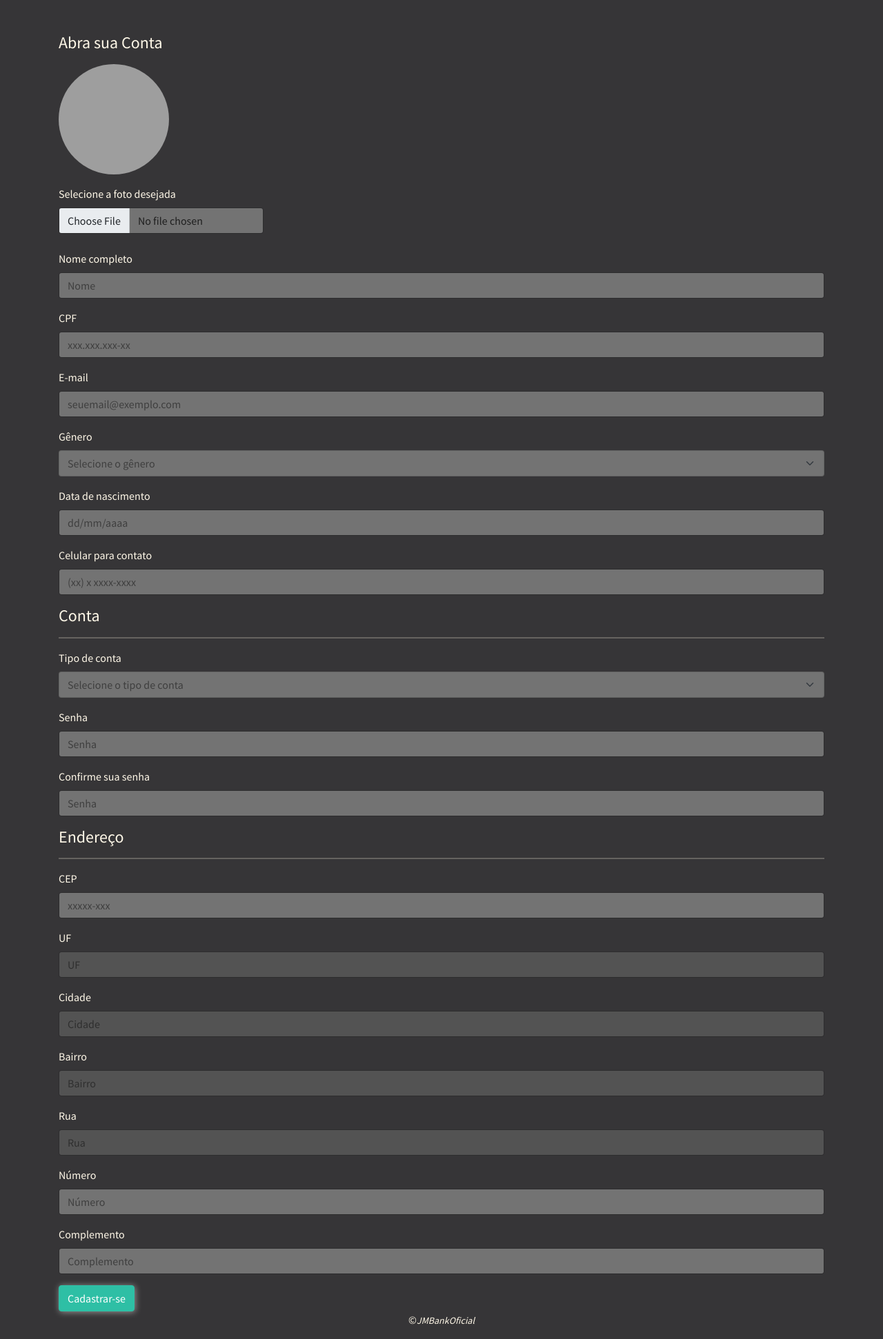
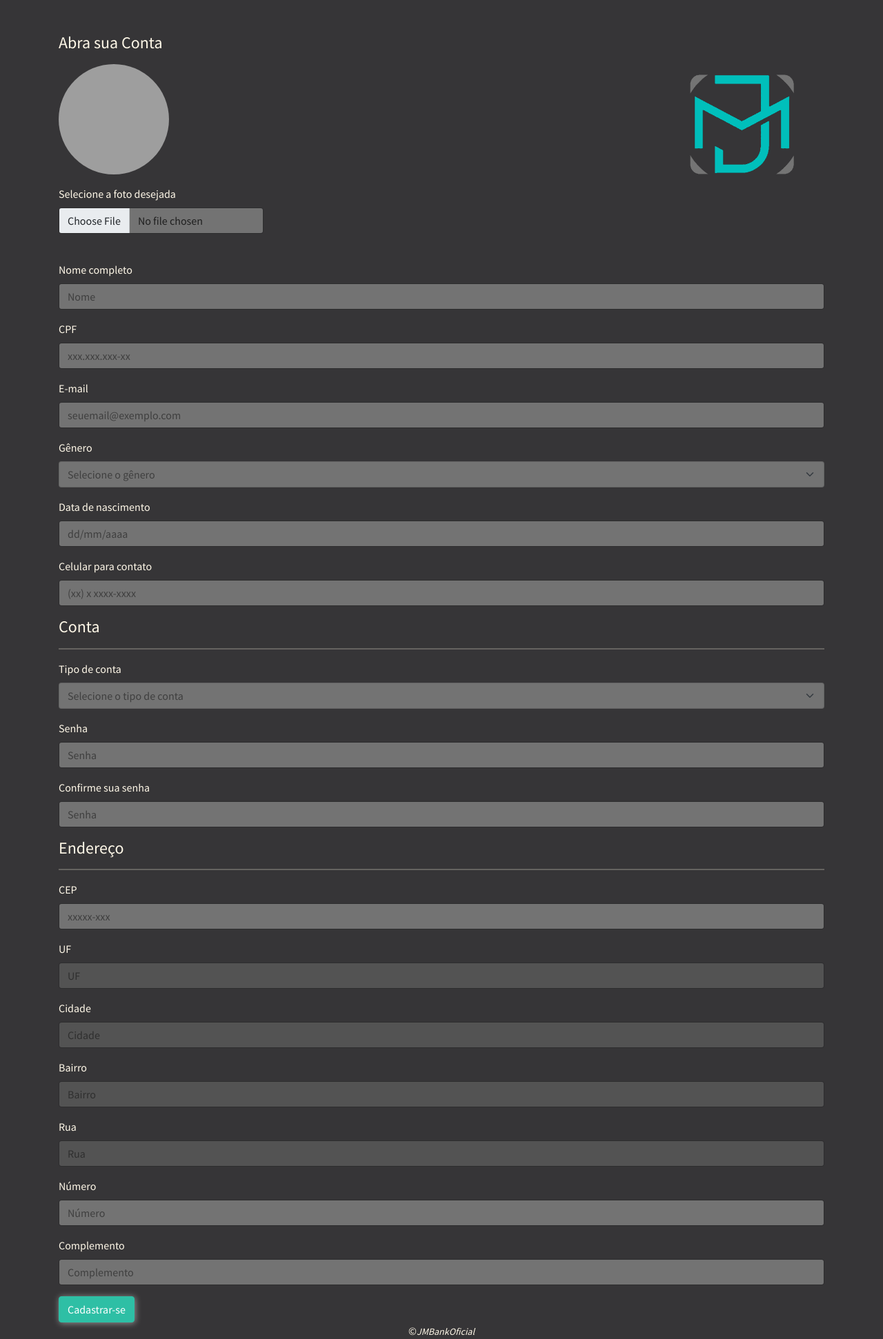
Before and after one commit to MatheusLTrindade/ProjetoIntegrador2, a Flask app: page /open_account in a window 1280 px wide. Shown: the whole page at 69% size. Before the commit the page ends 1921 px from the top, so only its background shows below. Run offline with Flask 2, Linux system fonts and the light colour scheme; parts of the project's set-up code (start-up, migrations or seed data) failed here and were passed over; some libraries are stand-ins or nearby versions; grey boxes are pictures that could not be loaded.

Commit message:
include logo

```diff
--- a/static/css/adm/style_adm.css
+++ b/static/css/adm/style_adm.css
@@ -4,6 +4,7 @@
 /* =================== ROOT VARIABLES ==================== */
 :root{
     /* == COLOR == */
+    --ligth-sea-green: #26BFBA;
     --color-primary: #7380EC;
     --color-danger: #FF7782;
     --color-success: #41F1B6;
@@ -180,6 +181,10 @@ aside .logo{
 aside .logo img{
     width: 2rem;
     height: 2rem;
+}
+
+aside .logo span{
+    color: var(--ligth-sea-green);
 }
 
 aside .close{
--- a/static/css/cadastro/style_open_account.css
+++ b/static/css/cadastro/style_open_account.css
@@ -1,6 +1,28 @@
 body{
     color: #FFF8E8;
     background-color: #363537;
+}
+
+.top{
+    display: flex;
+    flex-direction: row;
+    justify-content: space-between;
+}
+
+.top .logo{
+    display: flex;
+    justify-content: center;
+    align-items: center;
+    width: 15rem;
+    height: 15rem;
+}
+
+.top .logo a{
+    margin-bottom: 8rem;
+}
+
+.top .logo img{
+    width: 10rem;
 }
 
 .form-control{
@@ -89,3 +111,22 @@ footer{
 footer small{
     font-style: italic;
 }
+
+@media (max-width:768px){
+
+    .top .logo{
+        position: fixed;
+        justify-content: right;
+        align-items: flex-end;
+        margin-left: -5vw;
+        margin-top: 4vh;
+    }
+
+    .top .logo a{
+        margin-bottom: 20rem;
+    }
+
+    .top .logo img{
+        width: 2rem;
+    }
+}
--- a/static/css/dash_user/style_clients.css
+++ b/static/css/dash_user/style_clients.css
@@ -4,6 +4,7 @@
 /* =================== ROOT VARIABLES ==================== */
 :root{
     /* == COLOR == */
+    --ligth-sea-green: #26BFBA;
     --color-primary: #7380EC;
     --color-danger: #FF7782;
     --color-success: #41F1B6;
@@ -180,6 +181,10 @@ aside .logo{
 aside .logo img{
     width: 2rem;
     height: 2rem;
+}
+
+aside .logo span{
+    color: var(--ligth-sea-green);
 }
 
 aside .close{
--- a/templates/adm/aside-adm.html
+++ b/templates/adm/aside-adm.html
@@ -2,7 +2,7 @@
     <div class="top">
         <div class="logo">
             <img src="../../static/img/adm/logo.png">
-            <h2><span class="danger">JM</span>Bank</h2>
+            <h2><span>JM</span>Bank</h2>
         </div>
         <div class="close" id="close-btn">
             <span class="material-icons-sharp">close</span>
--- a/templates/cadastro/open_account.html
+++ b/templates/cadastro/open_account.html
@@ -18,6 +18,7 @@
     <div class="container mt-5">
         <h4> Abra sua Conta </h4>
         <form class="form mt-5" id="form" action="/novo_usuario" method="post" enctype="multipart/form-data">
+            <div class="top">
                 <div class="mb-3 success">
                     <figure>
                         <img src="https://t4.ftcdn.net/jpg/04/10/43/77/360_F_410437733_hdq4Q3QOH9uwh0mcqAhRFzOKfrCR24Ta.jpg" alt="">
@@ -28,6 +29,12 @@
                             </label>
                         </figcaption>
                     </figure>
+                </div>
+                <div class="logo">
+                    <a href="/">
+                        <img src="../../static/img/cadastro/logo.png" alt="">
+                    </a>
+                </div>
             </div>
             <div class="mb-3">
                 <label for="" class="form-label">Nome completo</label>
--- a/templates/home/home.html
+++ b/templates/home/home.html
@@ -23,7 +23,11 @@
     <body>
         <header>
             <nav class="navigation">
-                <a href="/" class="logo">JM <span>BANK</span></a>
+                <div class="logo">
+                    <a href="/">
+                        <img src="../../static/img/home/logo.png" alt="">
+                    </a>
+                </div>
                 <ul class="nav-menu">
                     <li class="nav-item item-home"><a href="/">Home</a></li>
                     <li class="nav-item"><a href="#gerente">Gerente</a></li>
--- a/templates/user/aside.html
+++ b/templates/user/aside.html
@@ -2,7 +2,7 @@
     <div class="top">
         <div class="logo">
             <img src="../../static/img/dash_user/logo.png">
-            <h2><span class="danger">JM</span>Bank</h2>
+            <h2><span>JM</span>Bank</h2>
         </div>
         <div class="close" id="close-btn">
             <span class="material-icons-sharp">close</span>
```
Also changed, not shown: static/css/home/style_home.css (+3 -8 lines), static/img/cadastro/logo.png (added), static/img/dash_user/logo.png, static/img/home/logo.png (added). Lines whose indentation alone changed are shown as unchanged.
